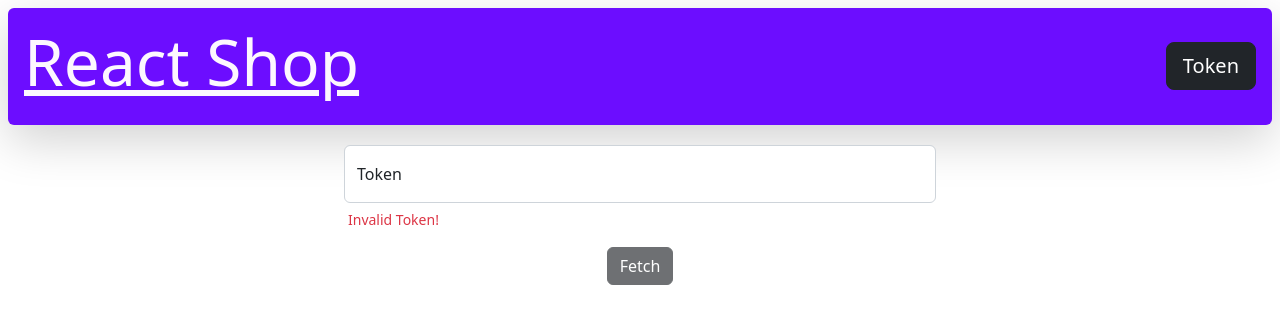
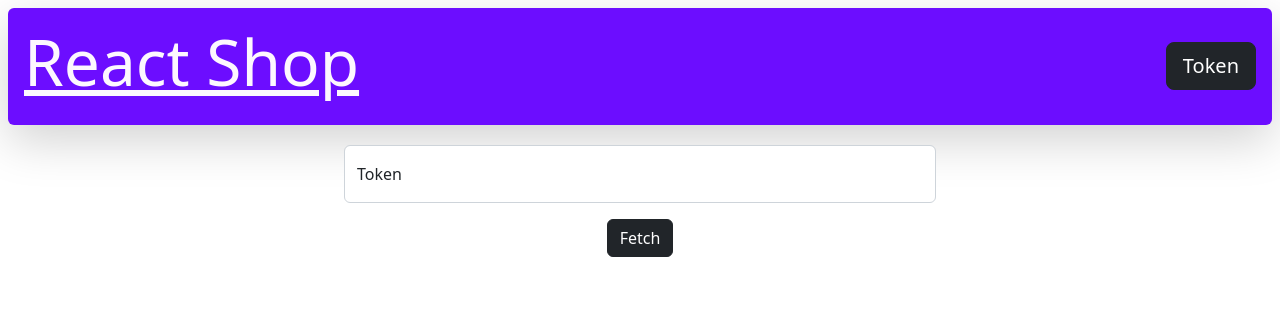
Before and after one commit to binilsen/react-shop, a React (Vite) app: page / in a window 1280 px wide. Shown: the top 324 px of the page. Built offline with nearby package versions, Linux system fonts and the light colour scheme.

Commit message:
fix field error

```diff
--- a/src/components/TokenForm/TokenForm.jsx
+++ b/src/components/TokenForm/TokenForm.jsx
@@ -2,15 +2,16 @@ import { useRef, useState } from "react";
 import Input from "../UI/Input";
 
 const TokenForm = (props) => {
-  const [isTokenValid, setisTokenValid] = useState(false);
+  const [isTokenValid, setisTokenValid] = useState(true);
   const btnStyle = isTokenValid ? "" : "disabled";
-  const error = <small className="px-1 text-capitalize text-danger">invalid token!</small>;
+  const error = (
+    <small className="px-1 text-capitalize text-danger">invalid token!</small>
+  );
   const tokenRef = useRef();
   const formHandler = (event) => {
     event.preventDefault();
     props.onTokenSubmit(tokenRef.current.value);
     tokenRef.current.value = "";
-    setisTokenValid(false);
   };
   const ontokenChange = () => {
     if (tokenRef.current.value.length > 100) setisTokenValid(true);
```
